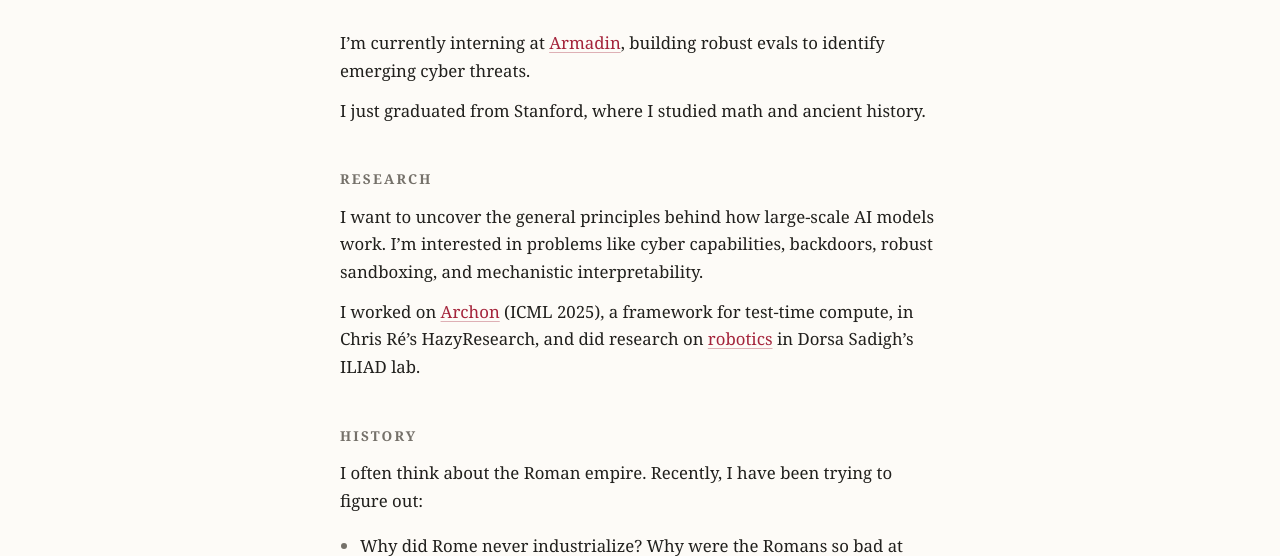
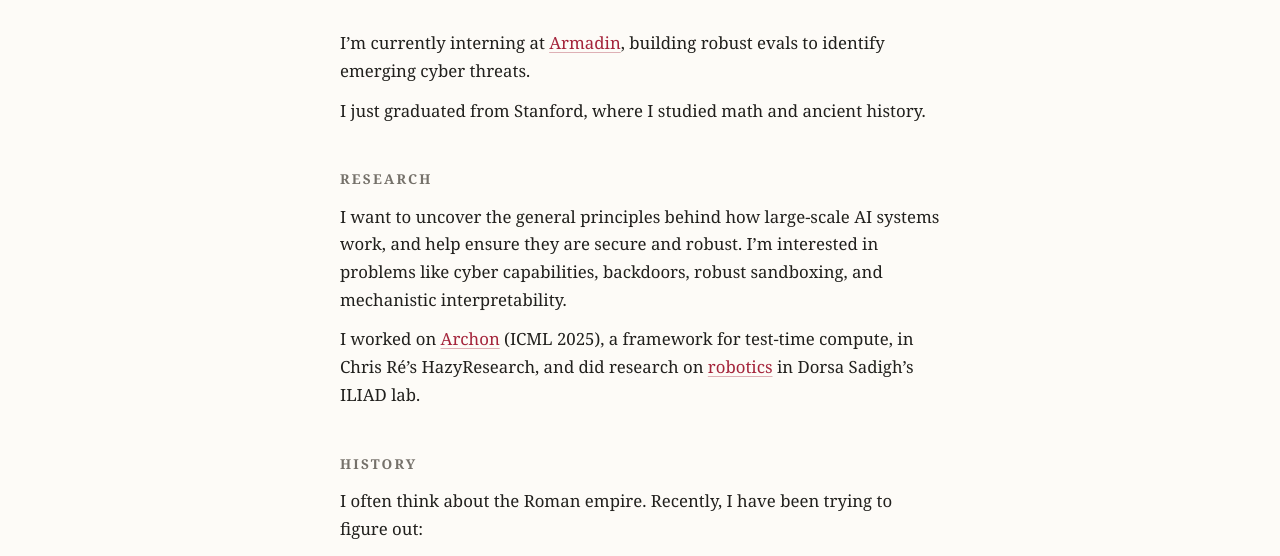
Before and after one commit to ht-todorov/ht-todorov.github.io, a plain HTML site: page index.html in a window 1280 px wide. Shown: the part 183-739 px from the top of the page. Drawn offline with Linux system fonts and the light colour scheme.

Commit message:
Edit index.html

```diff
--- a/index.html
+++ b/index.html
@@ -33,7 +33,7 @@ function toggleTheme(){var e=document.documentElement,n=e.classList.contains('da
 
 <h2>Research</h2>
 
-<p>I want to uncover the general principles behind how large-scale AI models work. I&rsquo;m interested in problems like cyber capabilities, backdoors, robust sandboxing, and mechanistic interpretability.</p>
+<p>I want to uncover the general principles behind how large-scale AI systems work, and help ensure they are secure and robust. I&rsquo;m interested in problems like cyber capabilities, backdoors, robust sandboxing, and mechanistic interpretability.</p>
 
 <p>I worked on <a href="https://arxiv.org/abs/2409.15254">Archon</a> (ICML 2025), a framework for test-time compute, in Chris R&eacute;&rsquo;s HazyResearch, and did research on <a href="files/robust-imitation-learning-poster.pdf">robotics</a> in Dorsa Sadigh&rsquo;s ILIAD lab.</p>
 
```
